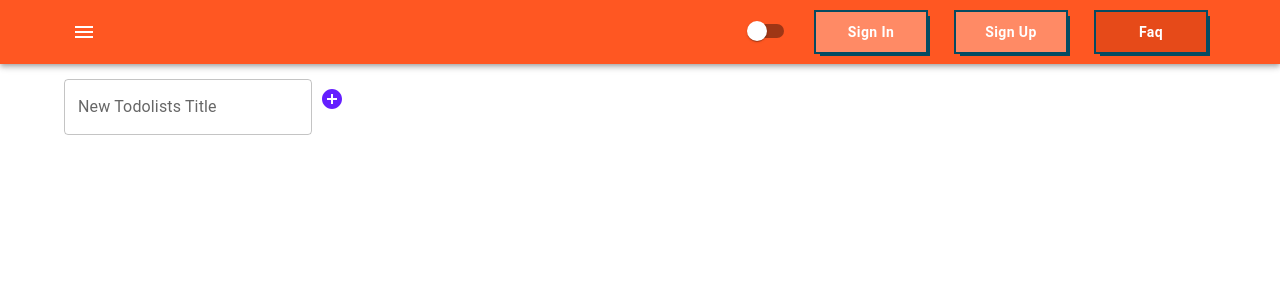
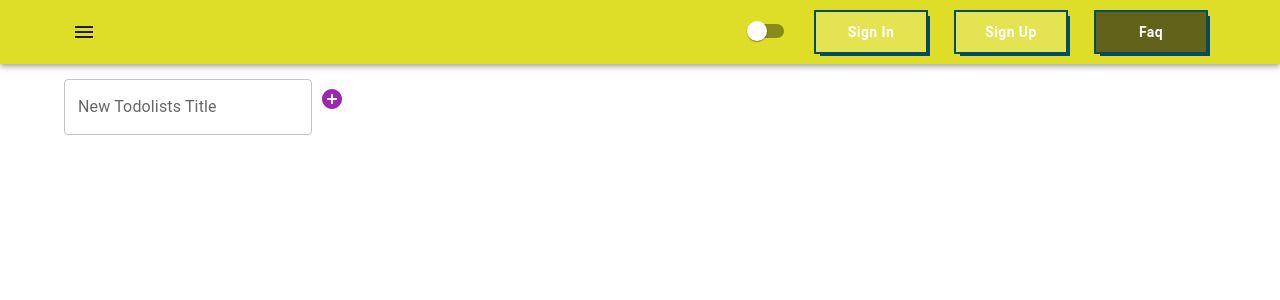
Before and after one commit to pasosh12/todolist, a React (Vite) app: page / in a window 1280 px wide. Shown: the top 300 px of the page. Built offline with nearby package versions, Linux system fonts and the light colour scheme.

Commit message:
theme replaced and logic created

```diff
--- a/src/app/App.tsx
+++ b/src/app/App.tsx
@@ -1,9 +1,12 @@
-import {useState} from 'react';
 import './App.css';
-import {deepOrange, deepPurple} from "@mui/material/colors";
-import {createTheme, CssBaseline, ThemeProvider,} from "@mui/material";
+import {CssBaseline, ThemeProvider,} from "@mui/material";
 import {Header} from "../common/components/Header/Header.tsx";
 import {Menu} from "./Menu.tsx";
+import {selectThemeMode} from "@/app/app-selector.ts";
+import {useAppSelector} from "@/common/hooks/useAppSelector.ts";
+import {useAppDispatch} from "@/common/hooks/useAppDispatch.ts";
+import {changeThemeModeAC} from "@/app/app-reducer.ts";
+import {getTheme} from "@/common/theme/theme.ts";
 
 export type FilterValuesType = "all" | "active" | "completed";
 
@@ -21,26 +24,23 @@ export type TasksState = {
     [todolistID: string]: TaskType[]
 }
 
+export const App = () => {
+    const dispatch = useAppDispatch();
+    const themeMode = useAppSelector(selectThemeMode);
+    const theme = getTheme(themeMode);
 
-export const App = () => {
+    const changeThemeMode = () => {
+        dispatch(changeThemeModeAC({themeMode: themeMode === 'light' ? 'dark' : 'light'}))
+    }
 
-    const [isDarkMode, setDarkMode] = useState(false)
-    const theme = createTheme({
-        palette: {
-            // primary: {
-            //     main:'#ef6c00'
-            // },
-            primary: deepOrange,//indigo
-            secondary: deepPurple,
-            mode: isDarkMode ? "dark" : "light"
-
-        }
-    })
     return (
         <div className="app">
             <ThemeProvider theme={theme}>
                 <CssBaseline/>
-                <Header isDarkMode={isDarkMode} setDarkMode={setDarkMode} theme={theme}/>
+                <Header
+                    theme={theme}
+                    changeThemeMode={changeThemeMode}
+                    themeMode={themeMode}/>
                 <Menu/>
             </ThemeProvider>
         </div>
--- /dev/null
+++ b/src/app/app-reducer.ts
@@ -0,0 +1,19 @@
+import {createAction, createReducer} from "@reduxjs/toolkit";
+
+
+const initialState = {
+    themeMode: 'light' as ThemeMode,
+    paletteMode: 'dark' as ThemeMode,
+}
+export const changeThemeModeAC =createAction  <{
+    themeMode: "dark" | "light"
+}>('app/changeThemeMode')
+
+export const appReducer = createReducer(initialState, builder=>{
+    builder
+        .addCase(changeThemeModeAC,(state, action) => {
+            state.themeMode = action.payload.themeMode
+        })
+})
+
+export type ThemeMode = "light" | "dark"
--- /dev/null
+++ b/src/app/app-selector.ts
@@ -0,0 +1,3 @@
+import {RootState} from "@/app/store.ts";
+
+export const selectThemeMode = (state: RootState) => state.app.themeMode;
--- a/src/app/store.ts
+++ b/src/app/store.ts
@@ -1,10 +1,12 @@
 import {configureStore, combineReducers} from '@reduxjs/toolkit'
 import {tasksReducer} from "../features/Todolists/model/tasks-reducer.ts";
 import {todolistsReducer} from "../features/Todolists/model/todolists-reducer.ts";
+import {appReducer} from "@/app/app-reducer.ts";
 
 const rootReducer = combineReducers({
     tasks: tasksReducer,
     todolists: todolistsReducer,
+    app: appReducer,
 })
 
 export const store = configureStore({
--- a/src/common/components/Header/Header.tsx
+++ b/src/common/components/Header/Header.tsx
@@ -2,13 +2,16 @@ import {AppBar, Box, Container, IconButton, Switch, Theme, Toolbar} from "@mui/m
 import {containerSx} from "@/TodolistItem.styles.ts";
 import MenuIcon from "@mui/icons-material/Menu";
 import {NavButton} from "../NavButton/NavButton.ts";
+import {ThemeMode} from "@/app/app-reducer.ts";
 
 type Props = {
-    isDarkMode: boolean,
-    setDarkMode: Function,
-    theme: Theme,
+    theme: Theme
+    changeThemeMode: () => void,
+    themeMode: ThemeMode,
 }
-export const Header = ({isDarkMode, setDarkMode, theme}: Props) => {
+export const Header = ({
+                           theme, changeThemeMode, themeMode
+                       }: Props) => {
 
     return (
         <AppBar position="static">
@@ -18,10 +21,14 @@ export const Header = ({isDarkMode, setDarkMode, theme}: Props) => {
                         <MenuIcon/>
                     </IconButton>
                     <Box sx={containerSx}>
-                        <Switch checked={isDarkMode} onChange={() => setDarkMode(!isDarkMode)}/>
+                        <Switch checked={themeMode === 'dark'}
+                                onChange={changeThemeMode}
+                        />
                         <NavButton color="inherit">Sign in</NavButton>
                         <NavButton color="inherit">Sign up</NavButton>
-                        <NavButton background={theme.palette.primary.dark} color="inherit">Faq</NavButton>
+                        <NavButton
+                            background={theme.palette.primary.dark}
+                            color="inherit">Faq</NavButton>
                     </Box>
                 </Container>
             </Toolbar>
--- a/src/common/components/NavButton/NavButton.ts
+++ b/src/common/components/NavButton/NavButton.ts
@@ -15,7 +15,7 @@ export const NavButton = styled (Button)<Props>(({background, theme})=>({
     background: background || theme.palette.primary.light,
 
     "&:hover": {
-        background: "#0d47a1", // Новый цвет при наведении
+        background: theme.palette.primary.dark, // Новый цвет при наведении
         boxShadow: "0 0 0 2px #054B62, 6px 6px 0 0 #054B62", // Увеличиваем тень
         transform: "translateY(-2px)", // Добавляем эффект поднятия
     },
--- /dev/null
+++ b/src/common/theme/theme.ts
@@ -0,0 +1,14 @@
+import {createTheme} from '@mui/material/styles'
+import {ThemeMode} from "@/app/app-reducer.ts";
+
+export const getTheme = (themeMode: ThemeMode) => {
+    return createTheme({
+        palette: {
+            mode: themeMode,
+            primary: {
+                main: '#dede29',
+                dark: '#62621a',
+            },
+        },
+    })
+}
```
